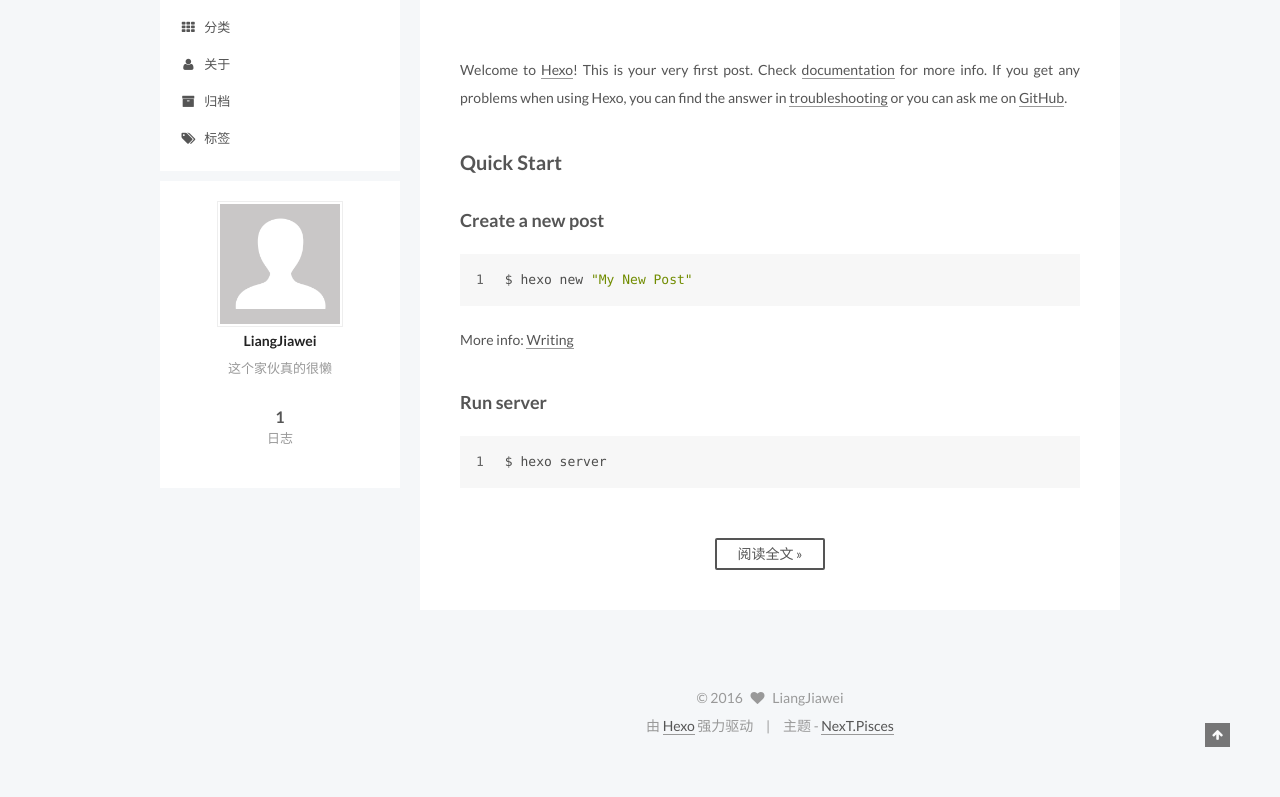
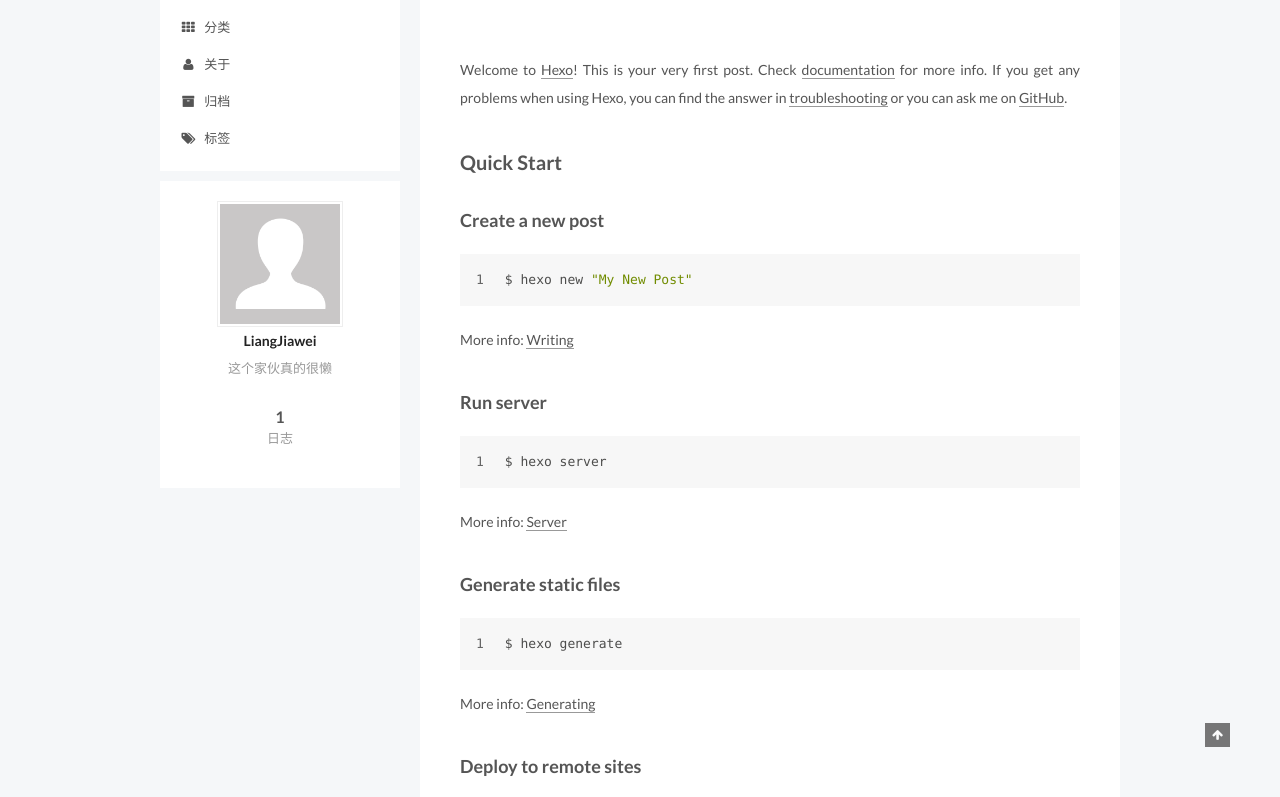
Before and after one commit to liangjiawei1992/liangjiawei1992.github.io, a plain HTML site: page index.html in a window 1280 px wide. Shown: the part 153-950 px from the top of the page. Before the commit the page ends 913 px from the top, so only its background shows below. Drawn offline with Linux system fonts and the light colour scheme; a script that the page names is missing.

Commit message:
Site updated: 2016-07-04 17:37:23

```diff
--- a/index.html
+++ b/index.html
@@ -303,15 +303,18 @@
 
 
 
-          <p>Welcome to <a href="https://hexo.io/">Hexo</a>! This is your very first post. Check <a href="https://hexo.io/docs/">documentation</a> for more info. If you get any problems when using Hexo, you can find the answer in <a href="https://hexo.io/docs/troubleshooting.html">troubleshooting</a> or you can ask me on <a href="https://github.com/hexojs/hexo/issues">GitHub</a>.</p>
+
+            <p>Welcome to <a href="https://hexo.io/" target="_blank" rel="external">Hexo</a>! This is your very first post. Check <a href="https://hexo.io/docs/" target="_blank" rel="external">documentation</a> for more info. If you get any problems when using Hexo, you can find the answer in <a href="https://hexo.io/docs/troubleshooting.html" target="_blank" rel="external">troubleshooting</a> or you can ask me on <a href="https://github.com/hexojs/hexo/issues" target="_blank" rel="external">GitHub</a>.</p>
 <h2 id="Quick-Start"><a href="#Quick-Start" class="headerlink" title="Quick Start"></a>Quick Start</h2><h3 id="Create-a-new-post"><a href="#Create-a-new-post" class="headerlink" title="Create a new post"></a>Create a new post</h3><figure class="highlight bash"><table><tr><td class="gutter"><pre><div class="line">1</div></pre></td><td class="code"><pre><div class="line">$ hexo new <span class="string">"My New Post"</span></div></pre></td></tr></table></figure>
-<p>More info: <a href="https://hexo.io/docs/writing.html">Writing</a></p>
+<p>More info: <a href="https://hexo.io/docs/writing.html" target="_blank" rel="external">Writing</a></p>
 <h3 id="Run-server"><a href="#Run-server" class="headerlink" title="Run server"></a>Run server</h3><figure class="highlight bash"><table><tr><td class="gutter"><pre><div class="line">1</div></pre></td><td class="code"><pre><div class="line">$ hexo server</div></pre></td></tr></table></figure>
-          <div class="post-more-link text-center">
-            <a class="btn" href="/2016/07/01/hello-world/#more" rel="contents">
-              阅读全文 &raquo;
-            </a>
-          </div>
+<p>More info: <a href="https://hexo.io/docs/server.html" target="_blank" rel="external">Server</a></p>
+<h3 id="Generate-static-files"><a href="#Generate-static-files" class="headerlink" title="Generate static files"></a>Generate static files</h3><figure class="highlight bash"><table><tr><td class="gutter"><pre><div class="line">1</div></pre></td><td class="code"><pre><div class="line">$ hexo generate</div></pre></td></tr></table></figure>
+<p>More info: <a href="https://hexo.io/docs/generating.html" target="_blank" rel="external">Generating</a></p>
+<h3 id="Deploy-to-remote-sites"><a href="#Deploy-to-remote-sites" class="headerlink" title="Deploy to remote sites"></a>Deploy to remote sites</h3><figure class="highlight bash"><table><tr><td class="gutter"><pre><div class="line">1</div></pre></td><td class="code"><pre><div class="line">$ hexo deploy</div></pre></td></tr></table></figure>
+<p>More info: <a href="https://hexo.io/docs/deployment.html" target="_blank" rel="external">Deployment</a></p>
+
+
 
 
     </div>
```
Also changed, not shown: 2016/07/01/hello-world/index.html (+1 -2 lines).
